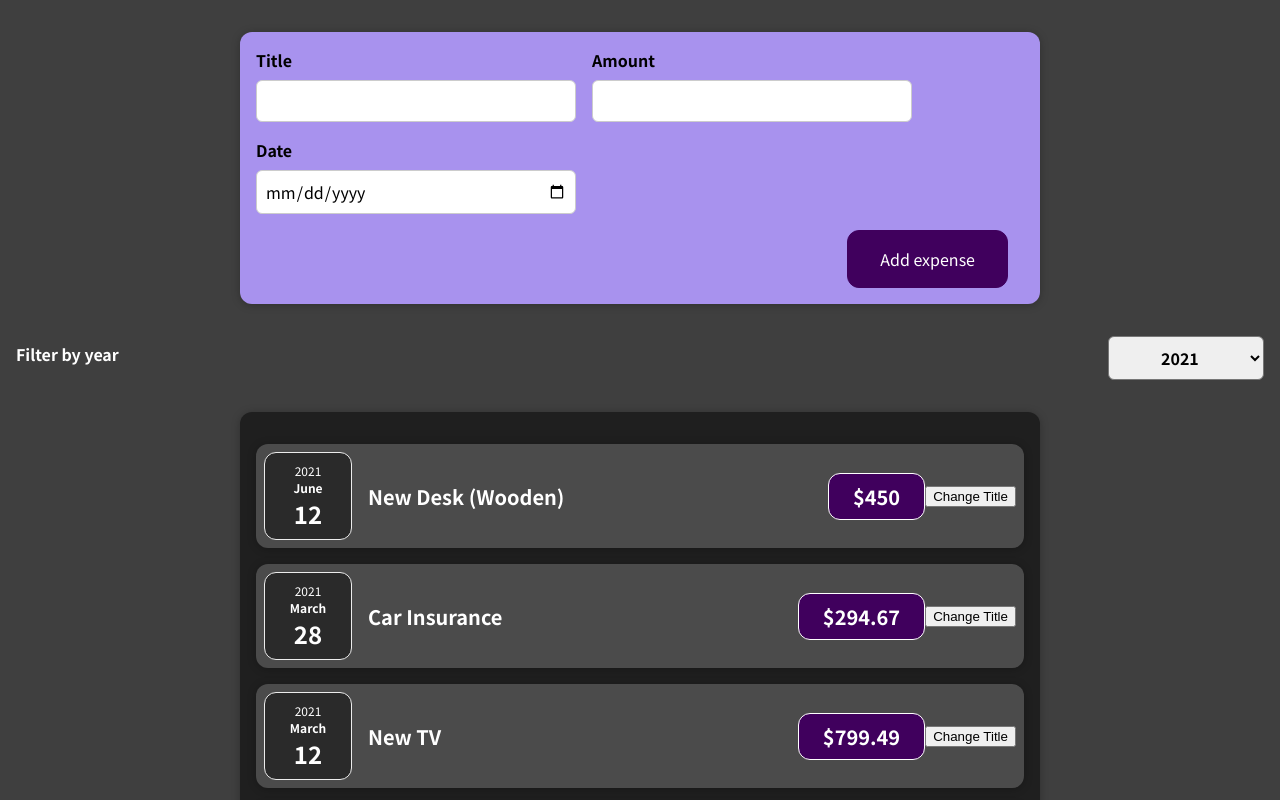
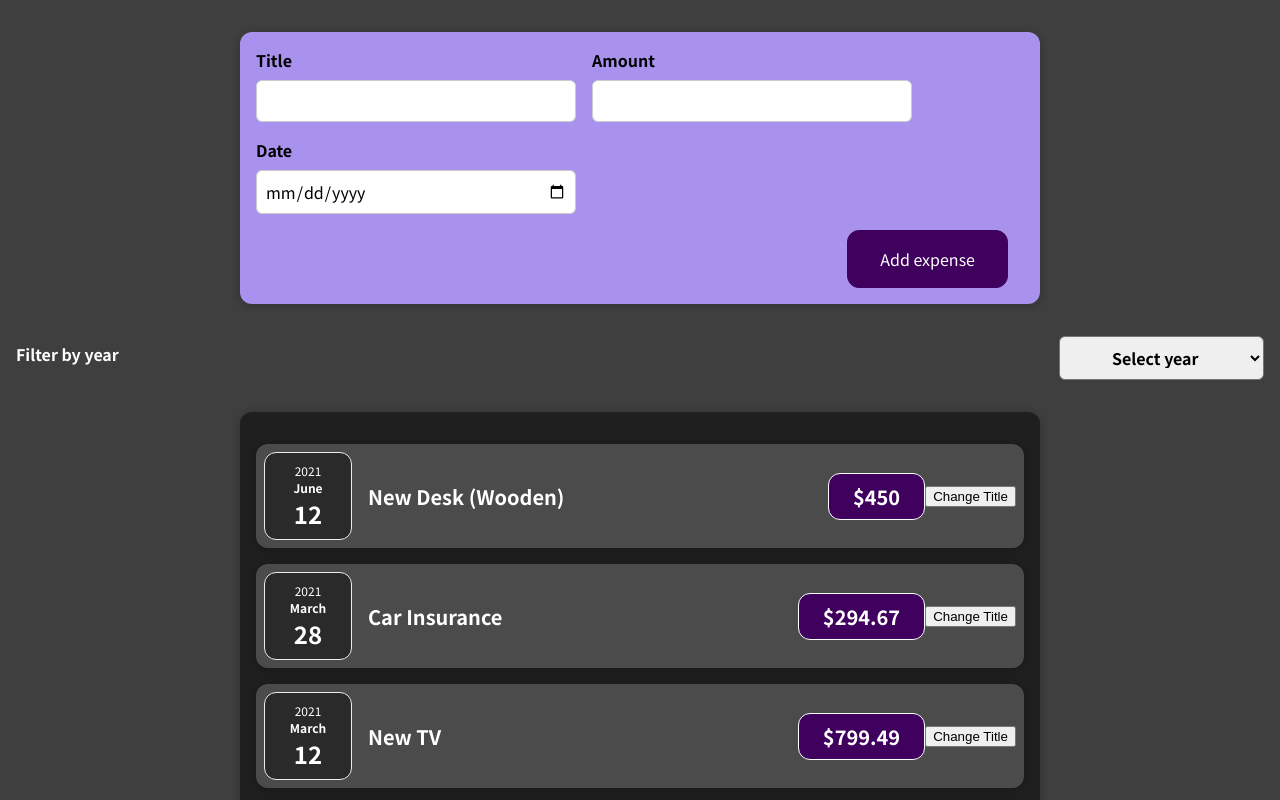
Before and after one commit to ThreePinkApples/react-complete-guide, a React (Create React App) app: page / in a window 1280 px wide. Shown: the top 800 px of the page. Built offline with nearby package versions, Linux system fonts and the light colour scheme.

Commit message:
Add dummy "Select year" to filter
Will reset the filter (show all values)

```diff
--- a/src/components/ExpenseFilter/ExpenseFilter.jsx
+++ b/src/components/ExpenseFilter/ExpenseFilter.jsx
@@ -1,7 +1,6 @@
 import "./ExpenseFilter.css";
 
 export default function ExpensesFilter(props) {
-  const defaultYear = new Date().getFullYear();
   const filterHandler = (event) => {
     console.log(event.target.value);
     props.filterOnYear(event.target.value);
@@ -11,7 +10,8 @@ export default function ExpensesFilter(props) {
     <div className="expenses-filter">
       <div className="expenses-filter__control">
         <label>Filter by year</label>
-        <select onChange={filterHandler} defaultValue={defaultYear}>
+        <select onChange={filterHandler} defaultValue={""}>
+          <option value="">Select year</option>
           <option value="2023">2023</option>
           <option value="2022">2022</option>
           <option value="2021">2021</option>
--- a/src/components/ExpenseItemList/ExpenseItemList.jsx
+++ b/src/components/ExpenseItemList/ExpenseItemList.jsx
@@ -4,11 +4,15 @@ import Card from "../Wrappers/Card/Card";
 import ExpenseItem from "./ExpenseItem";
 import "./ExpenseItemList.css";
 
-function ExpenseItemList(props) {
+export default function ExpenseItemList(props) {
   const items = props.expenses;
   const [filterYear, setFilterYear] = useState("");
   const filterOnYear = (year) => {
-    setFilterYear(parseInt(year));
+    if (year === "") {
+      setFilterYear("");
+    } else {
+      setFilterYear(parseInt(year));
+    }
   };
 
   return (
@@ -16,7 +20,10 @@ function ExpenseItemList(props) {
       <ExpenseFilter filterOnYear={filterOnYear} />
       <Card className="expense-item-list">
         {items
-          .filter((expense) => filterYear === "" || expense.date.getFullYear() === filterYear)
+          .filter(
+            (expense) =>
+              filterYear === "" || expense.date.getFullYear() === filterYear
+          )
           .sort((a, b) => (a.date < b.date ? 1 : -1))
           .map((item) => (
             <ExpenseItem item={item} key={item.id} />
@@ -25,5 +32,3 @@ function ExpenseItemList(props) {
     </div>
   );
 }
-
-export default ExpenseItemList;
```
